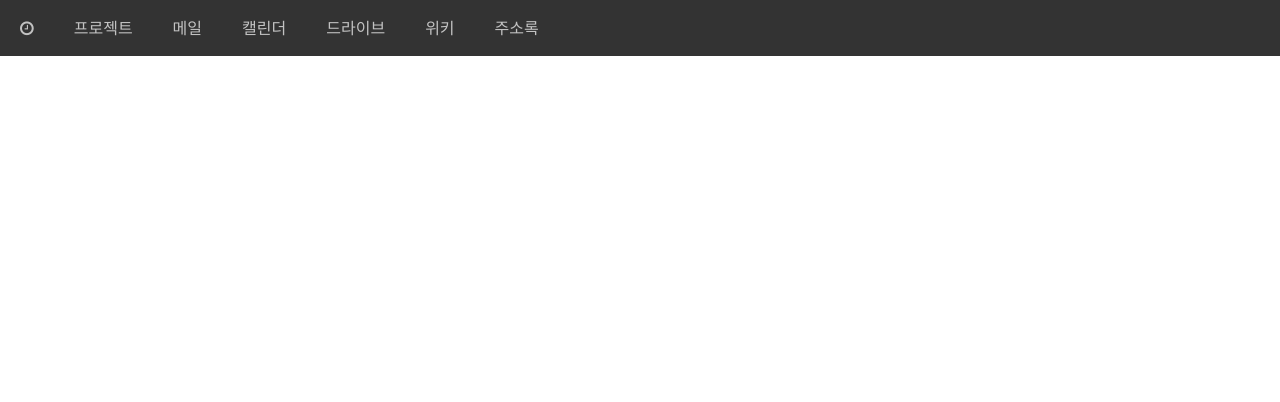
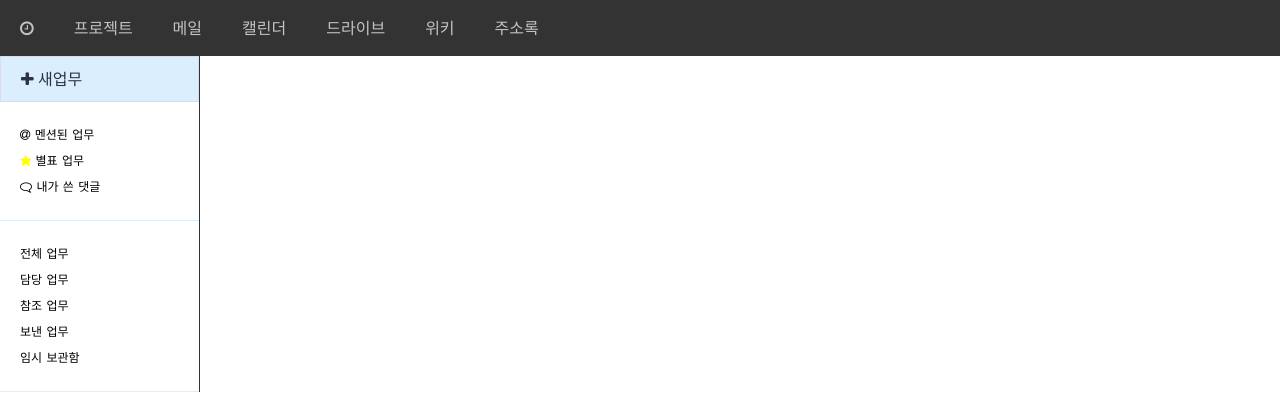
Before and after one commit to jjamtiger3/dooray_practice, a Nuxt app: page / in a window 1280 px wide. Shown: the top 402 px of the page. Built offline with nearby package versions, Linux system fonts and the light colour scheme.

Commit message:
레프트 메뉴 UI 작성

```diff
--- a/assets/css/left-menu.css
+++ b/assets/css/left-menu.css
@@ -0,0 +1,30 @@
+.container {
+    display: flex;
+    flex-direction: column;
+    width: 200px;
+    border-right: 1px solid #333333;
+}
+.container .new-work {
+    padding: 10px 0 10px 20px;
+    background-color: #dbeefd;
+    border: 1px solid #d6deec;
+    color: #2c3348;
+    text-align: left;
+}
+.container ul {
+    padding-top: 20px;
+    padding-bottom: 20px;
+    border-bottom: 1px solid #dbeefd;
+}
+.container ul li {
+    padding-left: 20px;
+    line-height: 26px;
+    font-size: 12px;
+    cursor: pointer;
+}
+.container ul li i.fa.fa-star {
+    color: yellow;
+}
+.container ul li i.fa.fa-comment-o {
+    transform: scaleX(-1);
+}
--- a/components/LeftMenu.vue
+++ b/components/LeftMenu.vue
@@ -1,9 +1,30 @@
 <template>
-    <div>
-        <button>
-            <span class="fa fa-plus"></span>
+    <div class="container">
+        <button class="new-work">
+            <i class="fa fa-plus"></i>
             새업무
         </button>
+        <ul>
+            <li>
+                <i class="fa fa-at"></i>
+                멘션된 업무
+            </li>
+            <li>
+                <i class="fa fa-star"></i>
+                별표 업무
+            </li>
+            <li>
+                <i class="fa fa-comment-o"></i>
+                내가 쓴 댓글
+            </li>
+        </ul>
+        <ul>
+            <li>전체 업무</li>
+            <li>담당 업무</li>
+            <li>참조 업무</li>
+            <li>보낸 업무</li>
+            <li>임시 보관함</li>
+        </ul>
     </div>
 </template>
 <style scoped>
--- a/pages/index.vue
+++ b/pages/index.vue
@@ -1,6 +1,7 @@
 <template>
   <div>
     <global-navbar></global-navbar>
+    <left-menu></left-menu>
   </div>
 </template>
 
```
